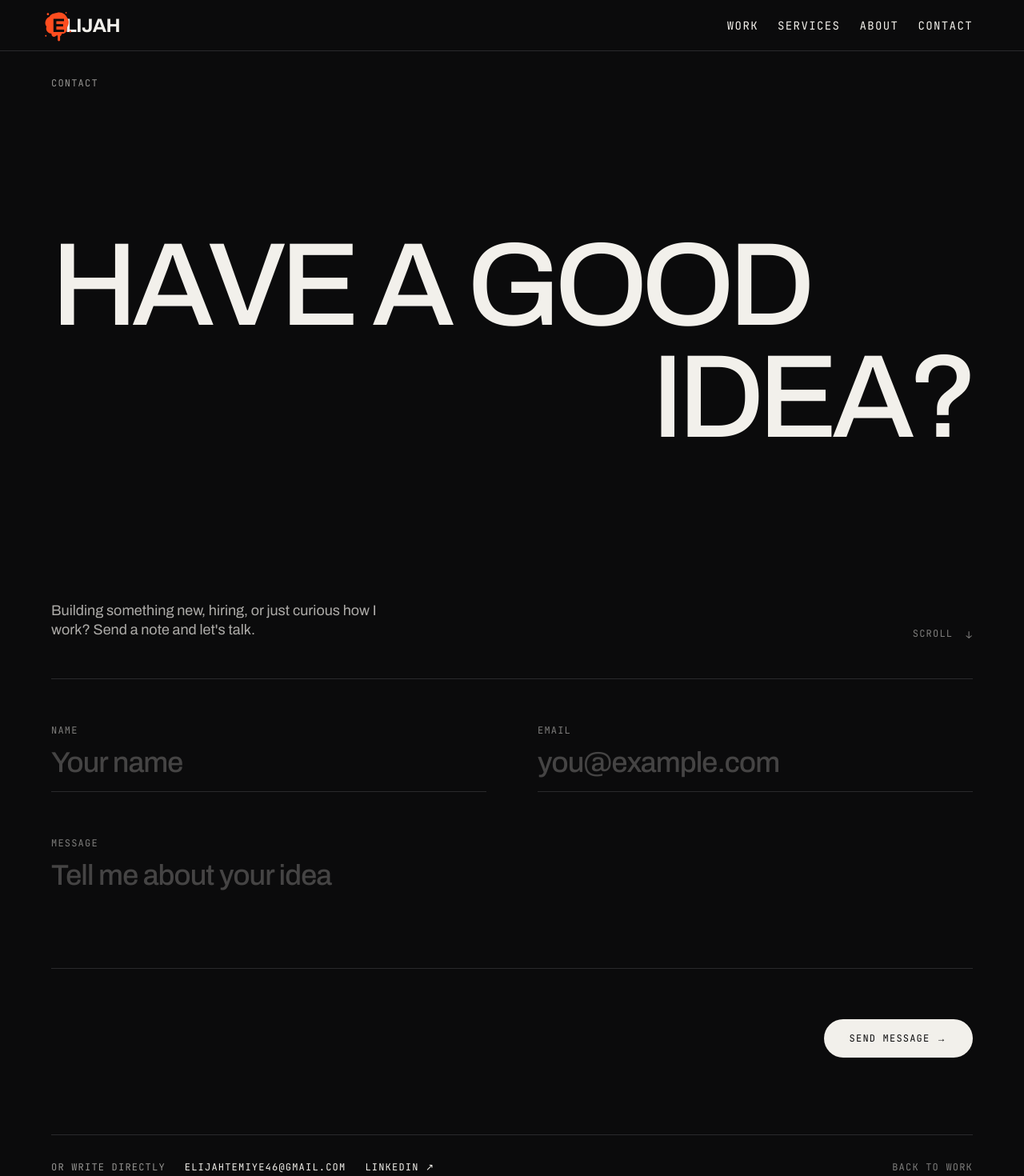
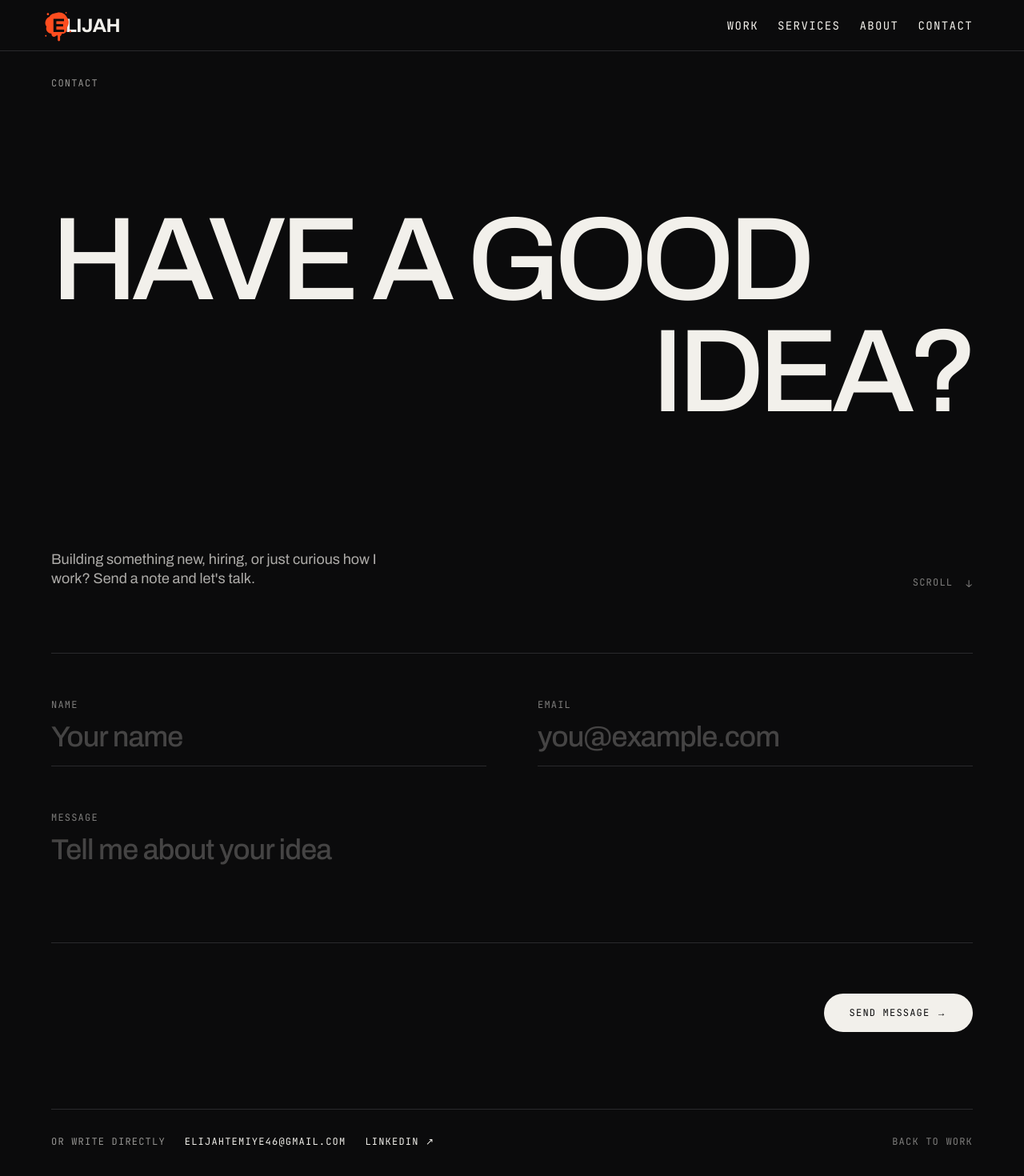
Before and after one commit to JamalOpeyemi/portfolio, a Next.js app: page /contact in a window 1280 px wide. Shown: the top 1470 px of the page at 80% size. Built offline with nearby package versions, Linux system fonts and the light colour scheme.

Commit message:
Contact hero spacing

```diff
--- a/app/components/ContactHero.tsx
+++ b/app/components/ContactHero.tsx
@@ -34,7 +34,7 @@ export default function ContactHero() {
   return (
     <section className="px-6 pb-16 pt-6 md:px-16 md:pb-24 md:pt-8">
       {/* Hero: fills exactly one screen, so the form starts below the fold */}
-      <div className="flex min-h-[calc(100svh-5rem)] flex-col md:min-h-[calc(100svh-6rem)]">
+      <div className="flex min-h-[calc(100svh-9rem)] flex-col md:min-h-[calc(100svh-10rem)]">
         <motion.p
           {...fadeUp(0.1)}
           className="font-mono text-xs uppercase tracking-widest text-foreground/60"
@@ -85,7 +85,7 @@ export default function ContactHero() {
       </div>
 
       {/* Full-width form: only visible after scrolling */}
-      <div className="mt-10 border-t border-line pt-10 md:mt-12 md:pt-14">
+      <div className="mt-16 border-t border-line pt-10 md:mt-20 md:pt-14">
         <ContactForm />
       </div>
 
```
